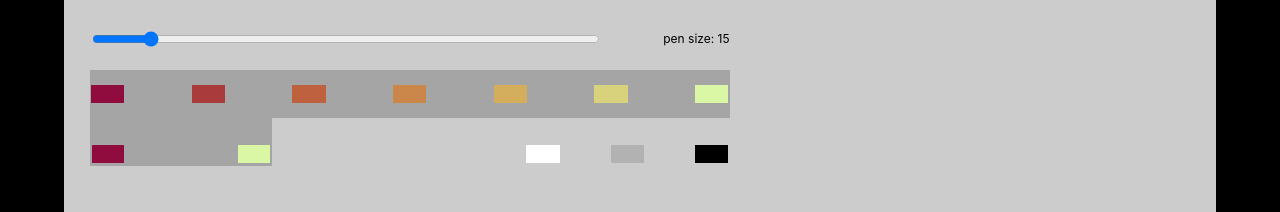
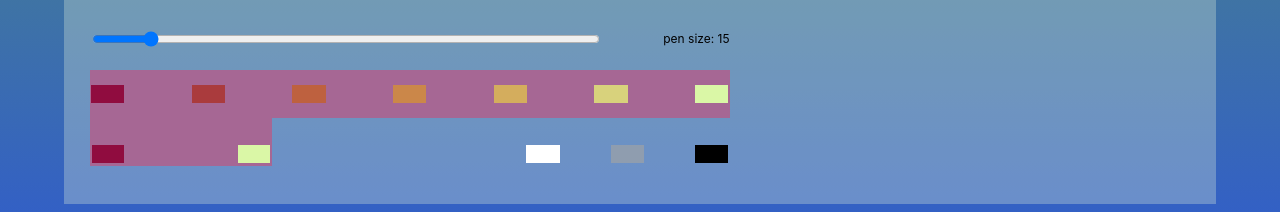
Before and after one commit to vivianyoung/ml-drawing-react-app, a React (Create React App) app: page / in a window 1280 px wide. Shown: the part 585-797 px from the top of the page. Built offline with nearby package versions, Linux system fonts and the light colour scheme.

Commit message:
change styling and app background

```diff
--- a/src/App.css
+++ b/src/App.css
@@ -8,8 +8,8 @@
   border: 0;
   overflow: hidden;
 	position: fixed;
-  background-color: black;
-
+  background-color: #E9F4DA;
+  background: linear-gradient(180deg, rgba(80,144,117,1) 34%, rgba(51,96,197,1) 100%);
   display: flex;
   align-items: center;
 }
@@ -17,12 +17,11 @@
 #app-container {
   margin:0 5%;
   width: 90%;
-  padding: 5% 0;
+  padding: 3% 0;
   overflow: hidden;
   border: 0;
 	position: fixed;
-  background-color: rgba(255,255,255,0.8);
-
+  background-color: rgba(233,244,218,0.3);
   display: grid;
   grid-template-columns: 60% 40%;
 }
--- a/src/components/Canvas.css
+++ b/src/components/Canvas.css
@@ -54,7 +54,7 @@
     flex-direction: row;
     align-items: flex-end;
     justify-content: space-between;
-    background-color: #A5A5A5;
+    background-color: #A66794;
     padding-top: 1em;
     margin-bottom: -2em;
 }
@@ -88,7 +88,7 @@
 
 #middle-left {
     width: 28.5%;
-    background-color: #A5A5A5;
+    background-color: #A66794;
     height: 5em;
     margin: 0;
     padding: 0;
@@ -157,11 +157,11 @@
 }
 
 .color-picker {
-    background-color: #A5A5A5;
+    background-color: #A66794;
 }
 
 #color-palette {
-    background-color: #A5A5A5;
+    background-color: #A66794;
     padding: 1em 0;
     margin-bottom: -2em;
 }
```
